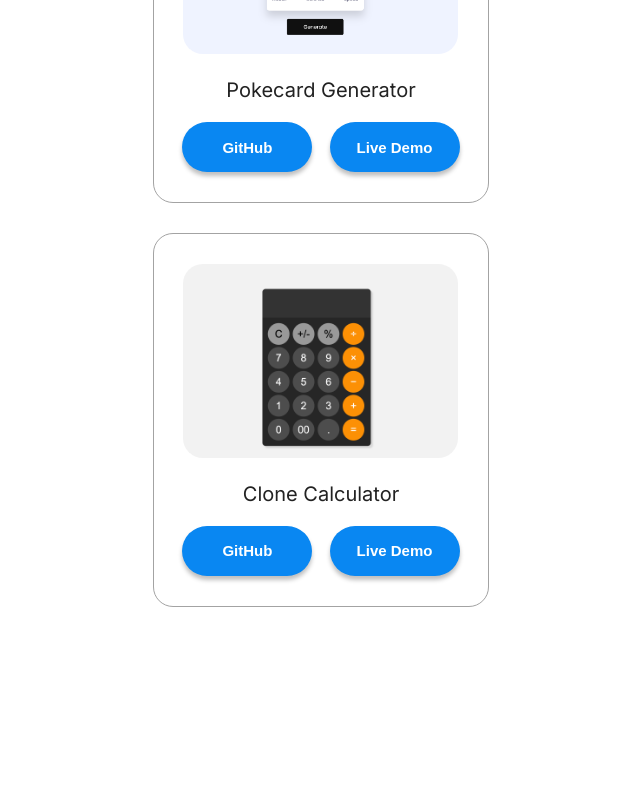
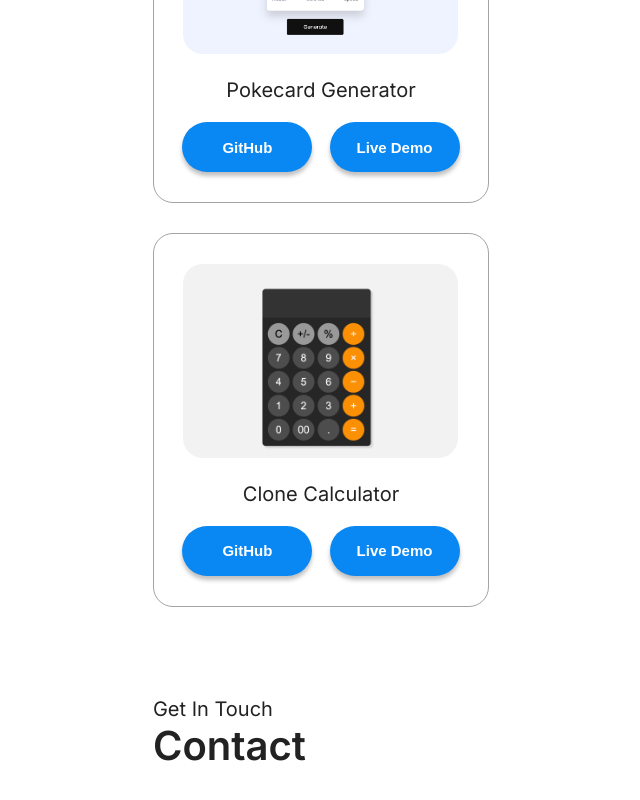
Before and after one commit to DavidAdam1323/portfolio-website-project, a React (Vite) app: page / in a window 1280 px wide. Shown: the part 2852-3652 px from the top of the page, without its empty margins (319-959 px from the left). Before the commit the page ends 3549 px from the top, so only its background shows below. Built offline with nearby package versions, Linux system fonts and the light colour scheme.

Commit message:
Create Contact component with basic structure for contact section

```diff
--- a/src/App.jsx
+++ b/src/App.jsx
@@ -2,6 +2,7 @@ import "./App.css";
 import Hero from "./sections/Hero/Hero";
 import Skills from "./sections/Skills/Skills";
 import Projects from "./sections/Projects/Projects";
+import Contact from "./sections/Contact/Contact";
 
 function App() {
   return (
@@ -9,6 +10,7 @@ function App() {
       <Hero />
       <Skills />
       <Projects />
+      <Contact />
     </>
   );
 }
--- /dev/null
+++ b/src/sections/Contact/Contact.jsx
@@ -0,0 +1,12 @@
+import styles from "./ContactStyles.module.css";
+
+function Contact() {
+  return (
+    <section id="contact" className={styles.container}>
+      <h3 className={styles.subTitle}>Get In Touch</h3>
+      <h1 className="sectionTitle">Contact</h1>
+    </section>
+  );
+}
+
+export default Contact;
```
Also changed, not shown: src/sections/Contact/ContactStyles.module.css (added).
